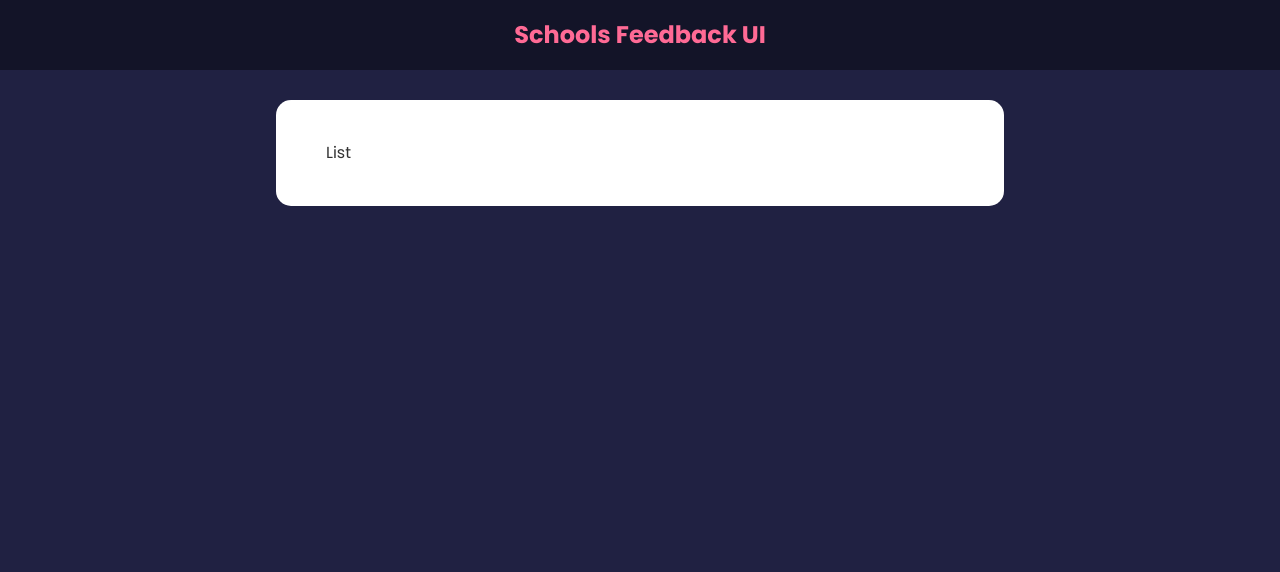
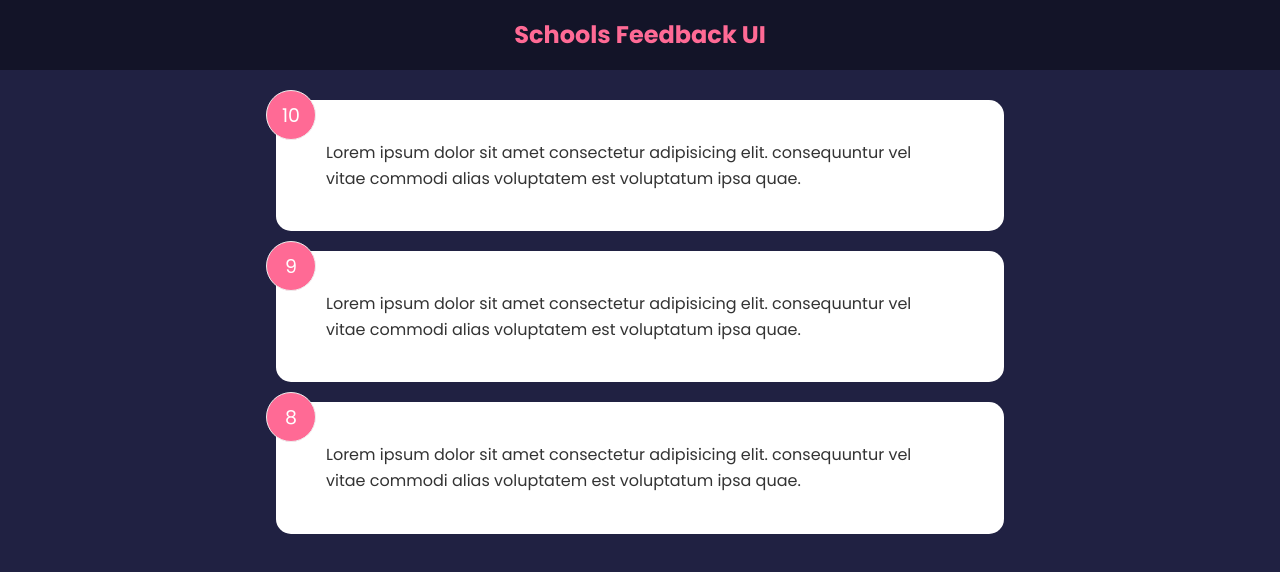
Before and after one commit to stefanintech/feedback-app, a React (Create React App) app: page / in a window 1280 px wide. Shown: the top 572 px of the page. Built offline with nearby package versions, Linux system fonts and the light colour scheme.

Commit message:
add global state for feedback list

```diff
--- a/src/App.js
+++ b/src/App.js
@@ -11,7 +11,7 @@
         <>
             <Header />
             <div className="container">
-                <FeedbackList />
+                <FeedbackList feedback={feedback} />
             </div>
         </>
     )
--- a/src/components/FeedbackItem.jsx
+++ b/src/components/FeedbackItem.jsx
@@ -1,13 +1,8 @@
-import { useState } from "react"
-
-function FeedbackItem() {
-  const [rating, setRating] = useState(1)
-  const [text, setText] = useState('Example of feedback item.')
-
+function FeedbackItem({item}) {
   return (
     <div className="card">
-      <div className="num-display">{rating}</div>
-      <div className="text-display">{text}</div>
+      <div className="num-display">{item.rating}</div>
+      <div className="text-display">{item.text}</div>
     </div>
   )
 }
--- a/src/components/FeedbackList.jsx
+++ b/src/components/FeedbackList.jsx
@@ -1,8 +1,18 @@
-function FeedbackList() {
-  return (
-    <div className="card">
-      List
-    </div>
+import FeedbackItem from './FeedbackItem'
+
+function FeedbackList({feedback}) {
+    console.log(feedback)
+    if (!feedback || feedback.length === 0) {
+        return <p>No Feedback Available</p>
+    }
+
+    return (
+        <div className="feedback-list">
+            {feedback.map((item) => (
+                <FeedbackItem key={item.id}  item={item}/>
+
+            ))}
+        </div>
   )
 }
 
```
